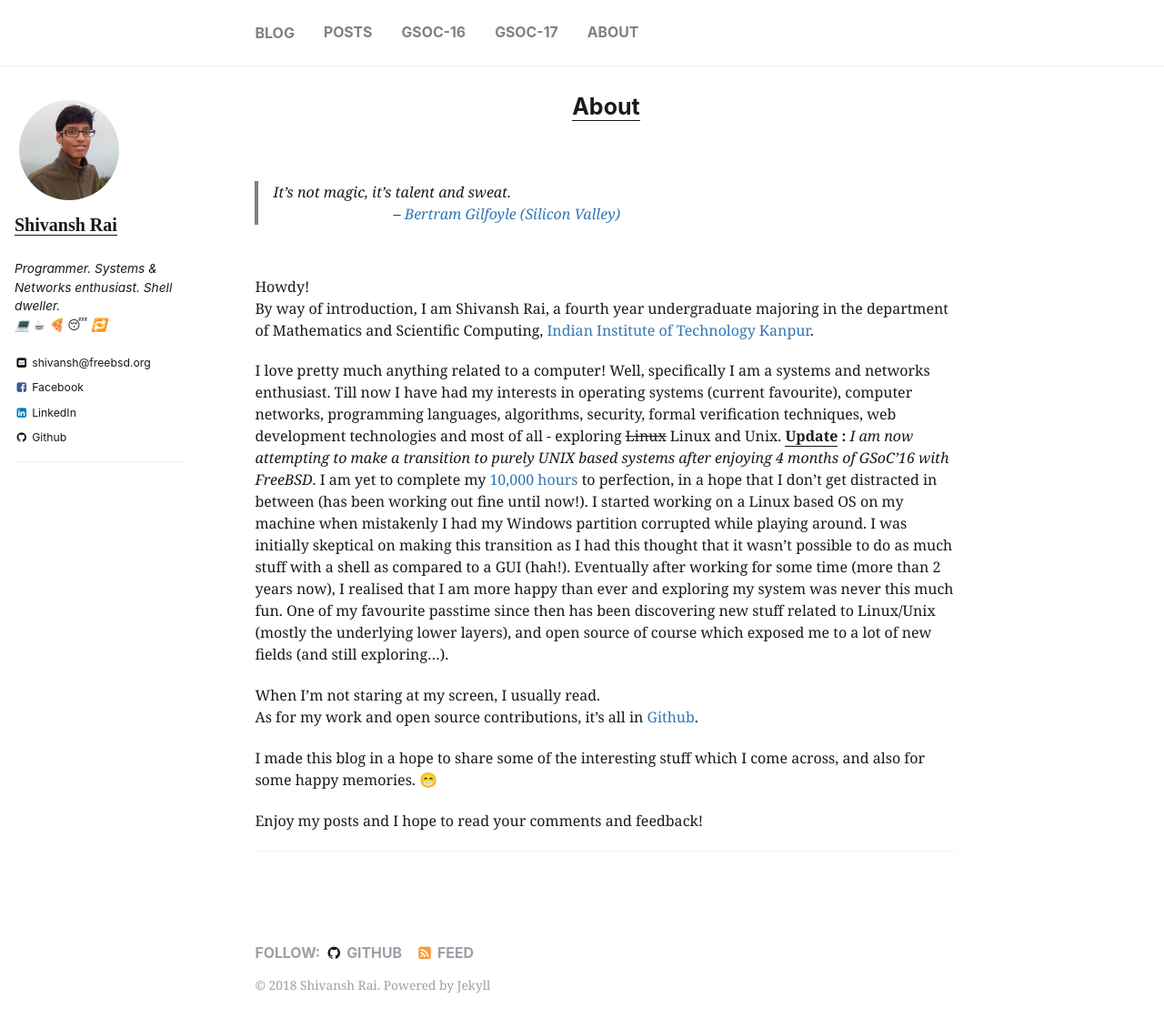
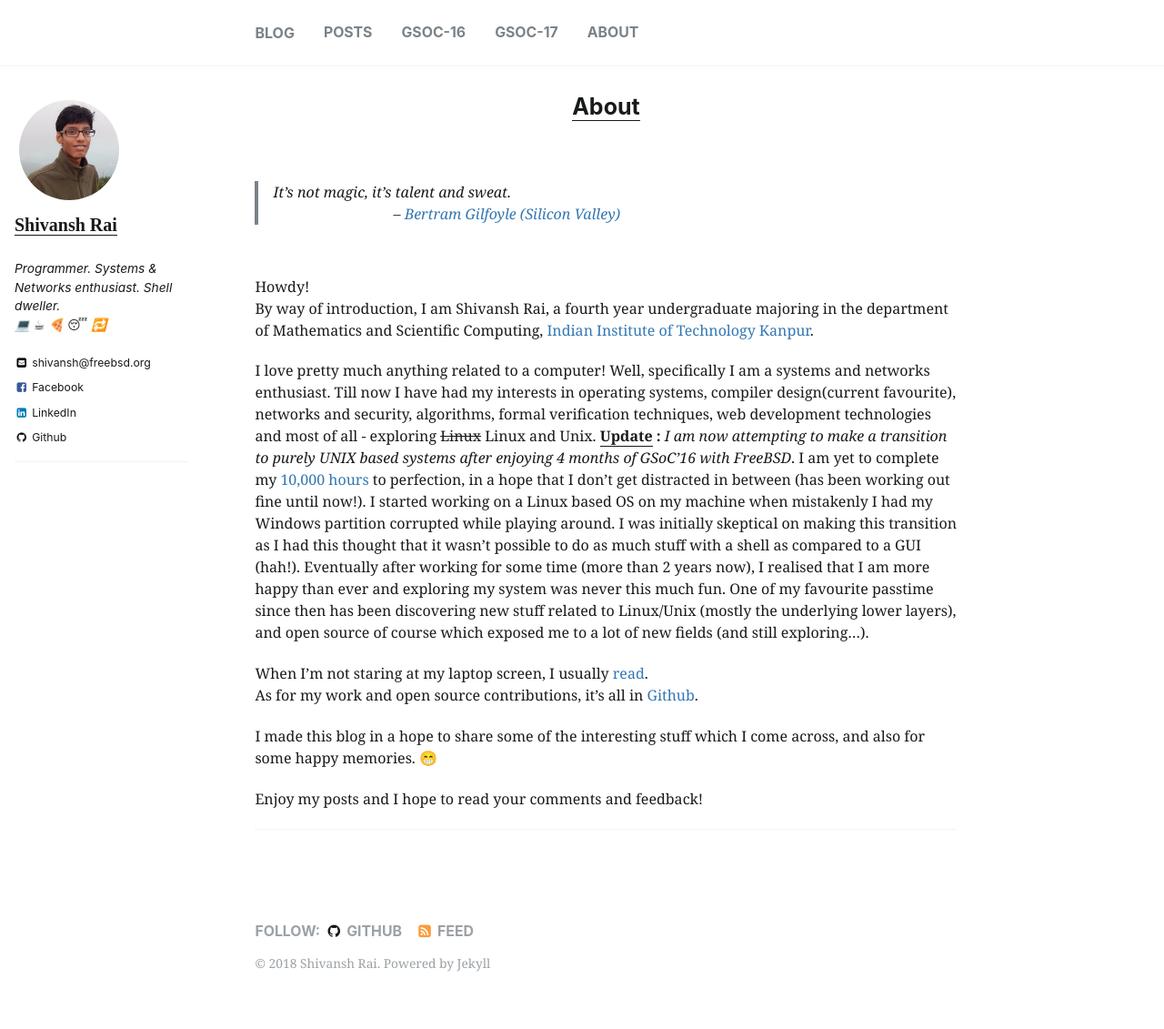
Before and after one commit to shivansh/shivansh.github.io, a Jekyll site: the page built from _pages/about.md, in a window 1280 px wide and 1141 px high. Shown: the top 1131 px of the window at 91% size. Built offline with Jekyll 4.4.1, drawn with Linux system fonts in a browser that asks for light colours; emoji names are drawn with the system emoji font.

```diff
--- a/_pages/about.md
+++ b/_pages/about.md
@@ -11,9 +11,9 @@ permalink: /about
 Howdy!<br>
 By way of introduction, I am Shivansh Rai, a fourth year undergraduate majoring in the department of Mathematics and Scientific Computing, [Indian Institute of Technology Kanpur](http://www.iitk.ac.in/){:target="_blank"}.
 
-I love pretty much anything related to a computer! Well, specifically I am a systems and networks enthusiast. Till now I have had my interests in operating systems (current favourite), computer networks, programming languages, algorithms, security, formal verification techniques, web development technologies and most of all - exploring ~~Linux~~ Linux and Unix. **<u>Update</u> :** _I am now attempting to make a transition to purely UNIX based systems after enjoying 4 months of GSoC'16 with FreeBSD_. I am yet to complete my [10,000 hours](http://www.wisdomgroup.com/blog/10000-hours-of-practice/){:target="_blank"} to perfection, in a hope that I don't get distracted in between (has been working out fine until now!). I started working on a Linux based OS on my machine when mistakenly I had my Windows partition corrupted while playing around. I was initially skeptical on making this transition as I had this thought that it wasn't possible to do as much stuff with a shell as compared to a GUI (hah!). Eventually after working for some time (more than 2 years now), I realised that I am more happy than ever and exploring my system was never this much fun. One of my favourite passtime since then has been discovering new stuff related to Linux/Unix (mostly the underlying lower layers), and open source of course which exposed me to a lot of new fields (and still exploring...).
+I love pretty much anything related to a computer! Well, specifically I am a systems and networks enthusiast. Till now I have had my interests in operating systems, compiler design(current favourite), networks and security, algorithms, formal verification techniques, web development technologies and most of all - exploring ~~Linux~~ Linux and Unix. **<u>Update</u> :** _I am now attempting to make a transition to purely UNIX based systems after enjoying 4 months of GSoC'16 with FreeBSD_. I am yet to complete my [10,000 hours](http://www.wisdomgroup.com/blog/10000-hours-of-practice/){:target="_blank"} to perfection, in a hope that I don't get distracted in between (has been working out fine until now!). I started working on a Linux based OS on my machine when mistakenly I had my Windows partition corrupted while playing around. I was initially skeptical on making this transition as I had this thought that it wasn't possible to do as much stuff with a shell as compared to a GUI (hah!). Eventually after working for some time (more than 2 years now), I realised that I am more happy than ever and exploring my system was never this much fun. One of my favourite passtime since then has been discovering new stuff related to Linux/Unix (mostly the underlying lower layers), and open source of course which exposed me to a lot of new fields (and still exploring...).
 
-When I'm not staring at my screen, I usually read.
+When I'm not staring at my laptop screen, I usually [read](https://www.goodreads.com/shivanshrai).
 As for my work and open source contributions, it's all in [Github](https://github.com/shivansh){:target="_blank"}.
 
 I made this blog in a hope to share some of the interesting stuff which I come across, and also for some happy memories. &#x1F601;
```
Also changed, not shown: _gsoc16/2016-11-01-finishing-up.md (+1 -1 lines), _gsoc17/2017-06-03-Getting-Into-GSoC-in-4days.md (+1 -1 lines), _gsoc17/2017-09-06-finishing-up.md (added, +14 -0 lines), _posts/2016-05-13-window-size-and-mss.md (+1 -1 lines), images/gsoc16-final-evaluation.png (renamed from images/gsoc-final-evaluation.png), images/gsoc17-final-evaluation.png (added), images/hsoc17-acceptance.png (added), 1 other file.
